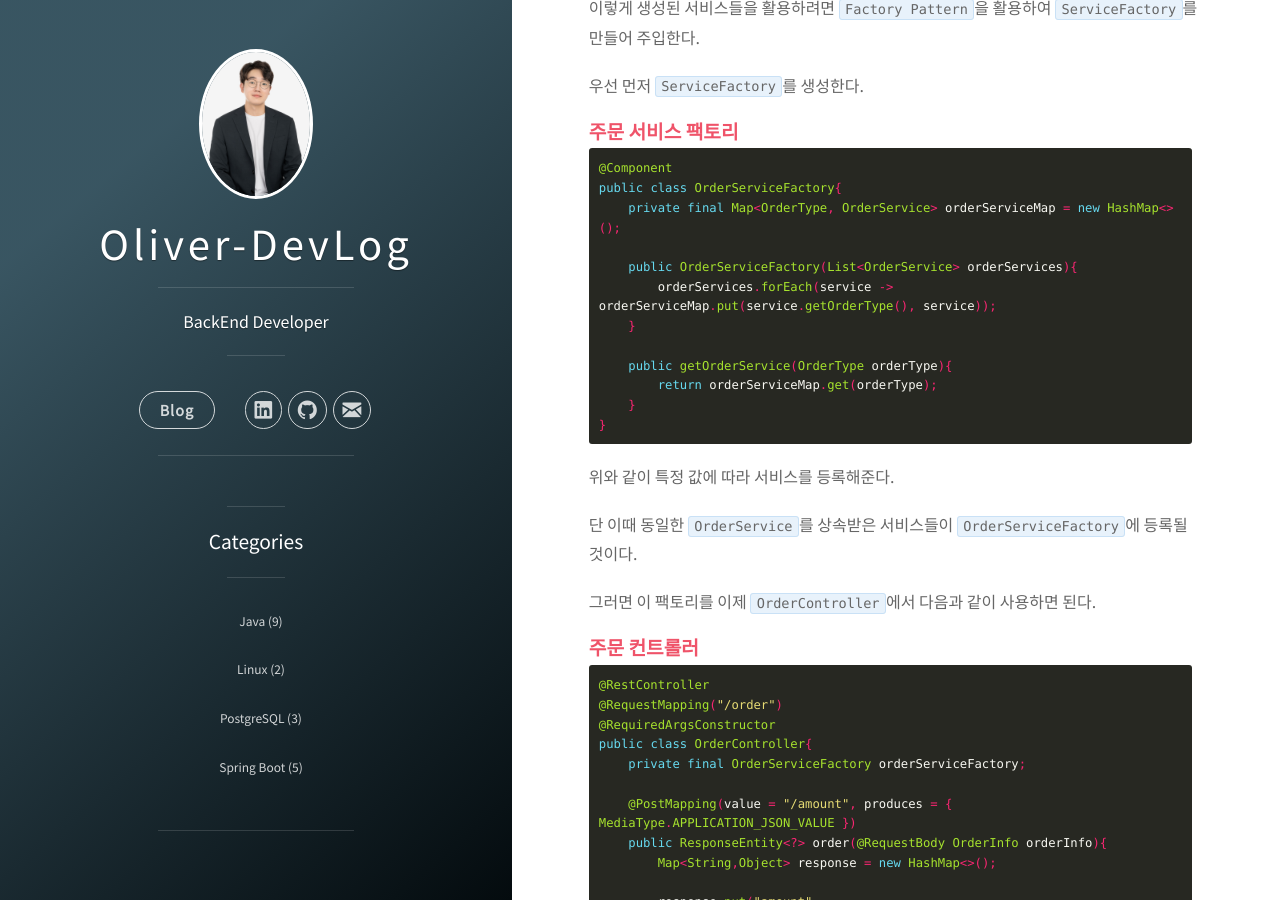
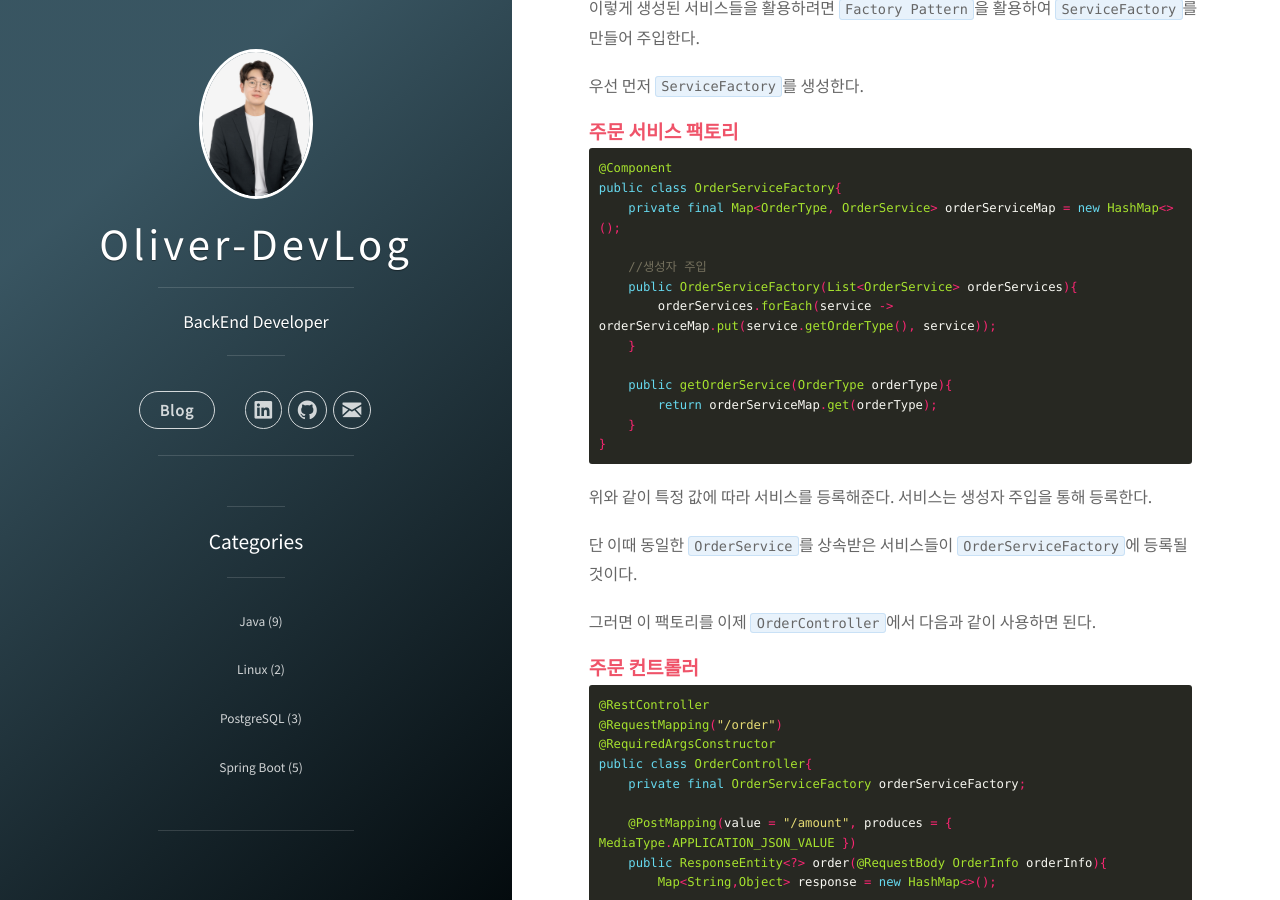
Before and after one commit to ardente6320/ardente6320.github.io, a Jekyll site: the page built from _posts/Spring Boot/2023-07-08-springboot-5.md, in a window 1280 px wide and 900 px high, scrolled down 2138 px. Built offline with Jekyll 4.4.1, drawn with Linux system fonts in a browser that asks for light colours.

Commit message:
ADDED : Service Factory 수정

````diff
--- a/_posts/Spring Boot/2023-07-08-springboot-5.md
+++ b/_posts/Spring Boot/2023-07-08-springboot-5.md
@@ -119,6 +119,7 @@ public class StoreOrderServiceImpl implements OrderService{
 public class OrderServiceFactory{
     private final Map<OrderType, OrderService> orderServiceMap = new HashMap<>();
 
+    //생성자 주입
     public OrderServiceFactory(List<OrderService> orderServices){
         orderServices.forEach(service -> orderServiceMap.put(service.getOrderType(), service));
     }
@@ -129,7 +130,7 @@ public class OrderServiceFactory{
 }
 ```
 
-위와 같이 특정 값에 따라 서비스를 등록해준다.
+위와 같이 특정 값에 따라 서비스를 등록해준다. 서비스는 생성자 주입을 통해 등록한다.
 
 단 이때 동일한 `OrderService`를 상속받은 서비스들이 `OrderServiceFactory`에 등록될 것이다.
 
````
